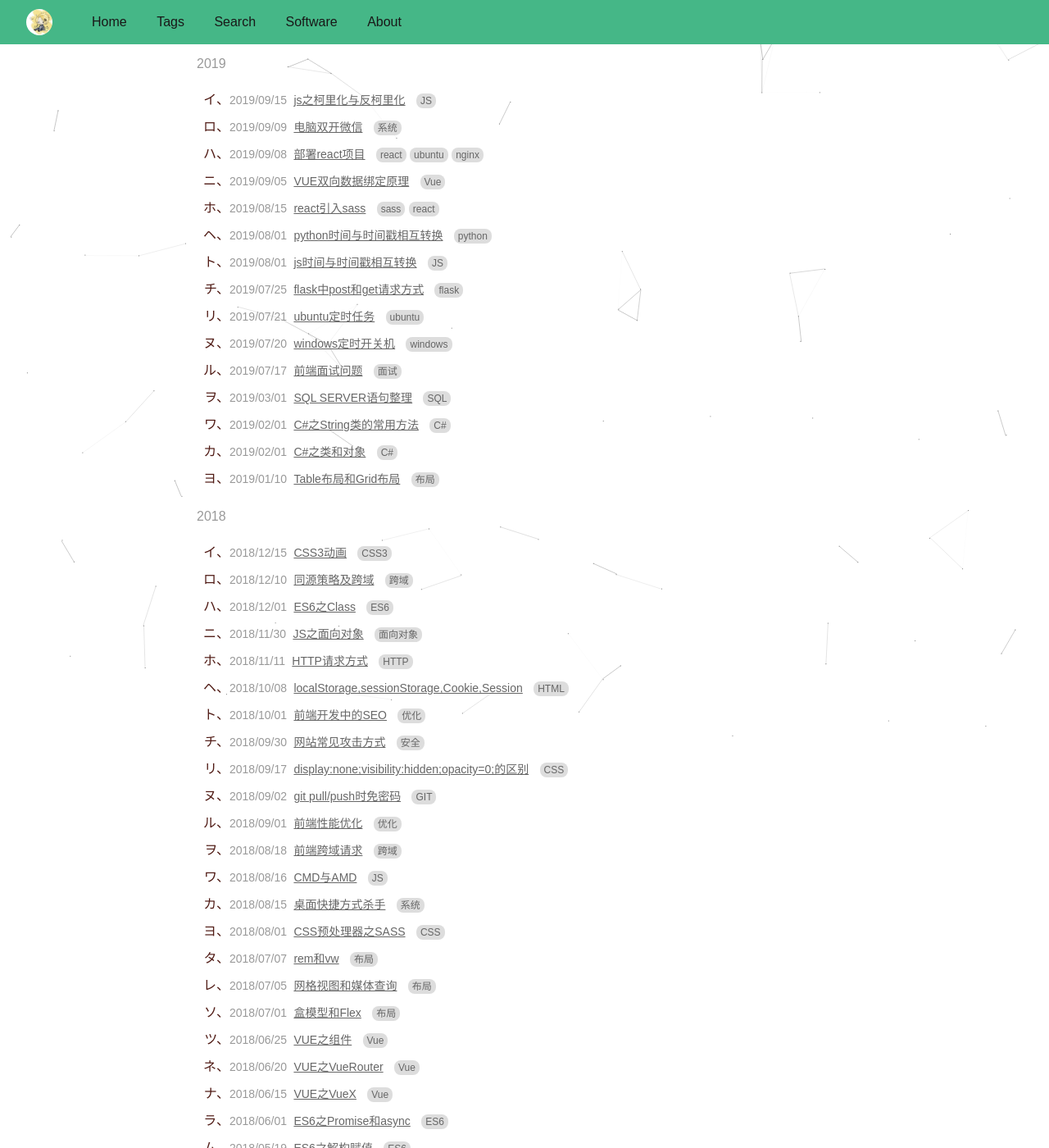
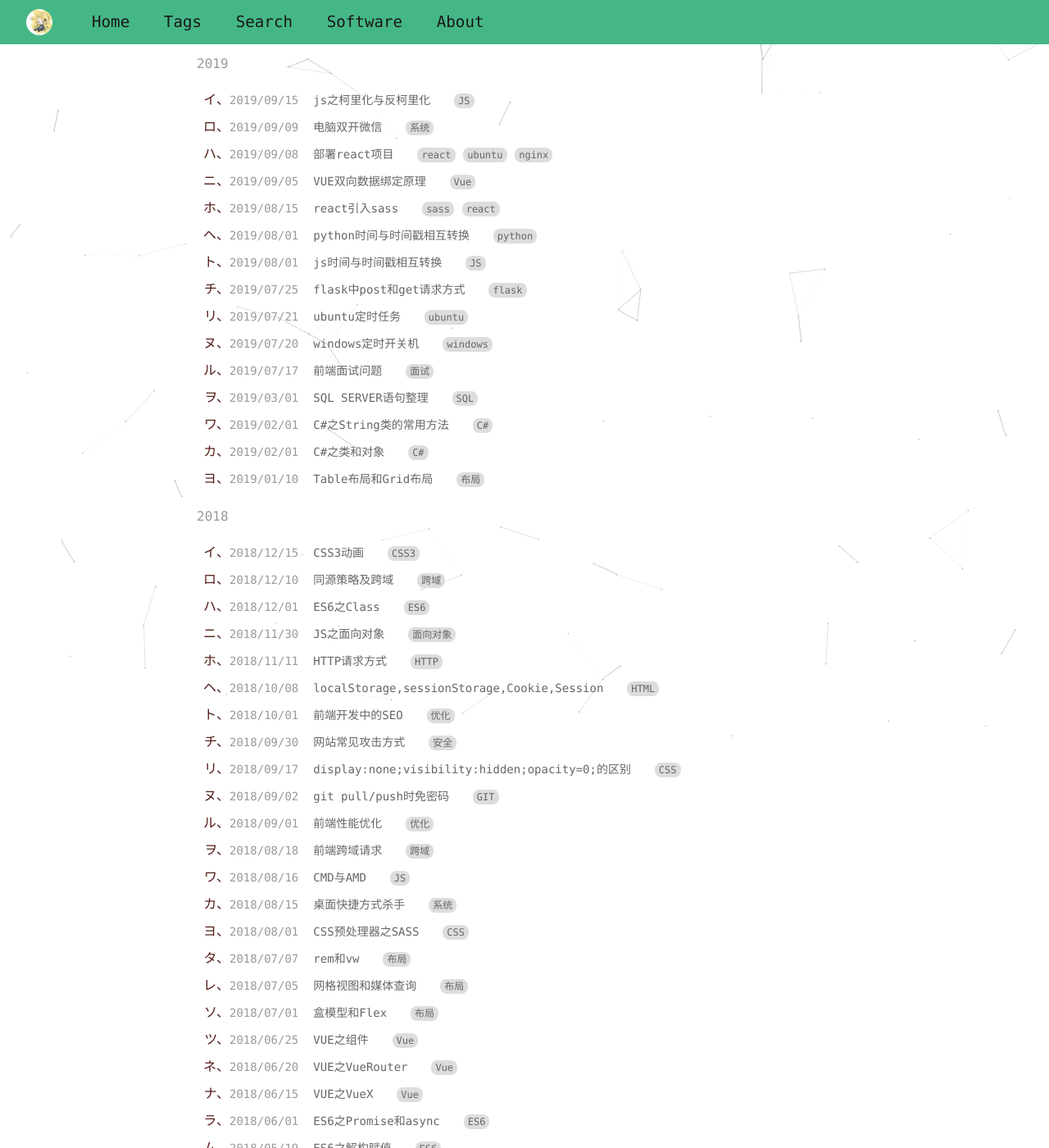
Before and after one commit to yingmhd/ymhdblog, a Jekyll site: the page built from index.html, in a window 1280 px wide and 1400 px high. Shown: the whole window at 82% size. Built offline with Jekyll 4.4.1, drawn with Linux system fonts in a browser that asks for light colours.

Commit message:
样式优化

```diff
--- a/static/css/common.css
+++ b/static/css/common.css
@@ -6,7 +6,7 @@
 
 html,
 body {
-    font: 400 16px/1.7 "Microsoft JhengHei", sans-serif;
+    font:400 16px/1.7 Consolas,Helvetica Neue,Helvetica,Arial,sans-serif;
     height: 100%;
     color: #501B15;
 }
@@ -107,6 +107,9 @@
     text-decoration: none;
     cursor: auto;
     cursor: pointer;
+    display: inline-block;
+    height: 3.4em;
+    font-size: 1.2em;
 }
 
 #header .menu-tool{
@@ -235,9 +238,25 @@
     color: #666;
     word-wrap: break-word;
     font-size: 14px;
+    text-decoration: none;
+    position: relative;
+    height: 30px;
 }
-#articlelist li>a:hover {
+#articlelist li>a:after {
+    content: "";
+    display: block;
+    position: absolute;
+    width: 0;
+    height: 1px;
+    background-color: #45b787;
+    left: 0;
+    transition: width 0.4s ease-in-out;
+}
+#articlelist li>a:hover{
     color: #2c9678;
+}
+#articlelist li>a:hover::after {
+    width: 100%;
 }
 #articlelist li span>a{
     font-size: 12px;
```
